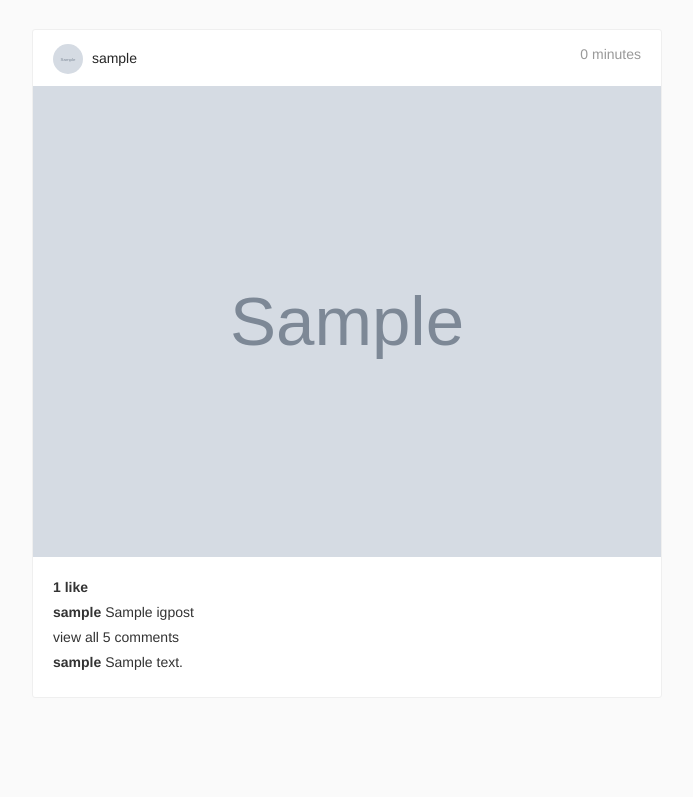
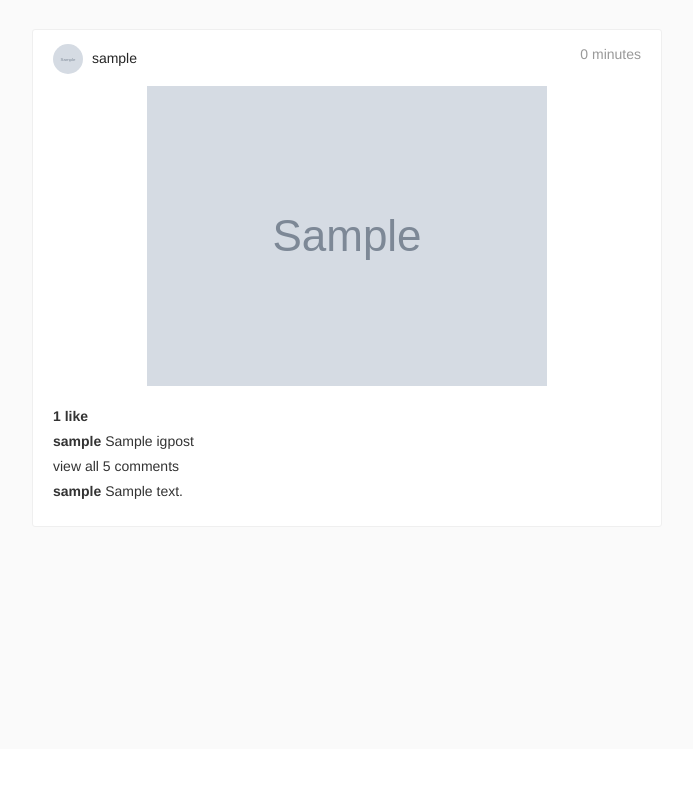
Before and after one commit to joseph9038/django_instagram, a Django app: page / in a window 1280 px wide. Shown: the part 51-848 px from the top of the page, without its empty margins (293-986 px from the left). After the commit the page ends 578 px from the top, so only its background shows below. Run offline with Django 3.2, Linux system fonts and the light colour scheme; tables that the repository leaves empty hold one stand-in row (values such as "Sample post"); grey boxes marked "Sample" are stand-in pictures; some libraries are stand-ins or nearby versions.

Commit message:
card fix and photo upload now tying together the correct models upon creation

```diff
--- a/feeds/templates/feeds/profile.html
+++ b/feeds/templates/feeds/profile.html
@@ -54,7 +54,7 @@
 
   <div class="profile__body">
     <div class="row">
-      {% for post in user.igpost_set.all %}
+      {% for post in user.igpost_set.all reversed %}
         <div class="col-xs-4">
           <div class="picture-square" style="background-image: url({{ post.image.url }})">
             <a href="">
--- a/feeds/views.py
+++ b/feeds/views.py
@@ -5,6 +5,7 @@
 from django.contrib.auth.decorators import login_required
 from django.shortcuts import render, redirect
 from django.http import HttpResponse
+from django.urls import reverse
 
 from imagekit.models import ProcessedImageField
 
@@ -77,15 +78,17 @@
 
 
 def post_picture(request):
-    print(request.POST)
     if request.method == 'POST':
         form = PostPictureForm(data=request.POST, files=request.FILES)
         if form.is_valid():
+            profile = UserProfile.objects.get(user=request.user)
             post = IGPost(user=request.user,
+                          profile=profile,
                           title=request.POST['title'],
                           image=request.FILES['image'],
-                          posted_on=datetime.datetime.now)
-            form.save()
+                          posted_on=datetime.datetime.now())
+            post.save()
+            return redirect(reverse('profile', kwargs={'username': request.user.username}))
     else:
         form = PostPictureForm()
 
--- a/static/css/partials/_cards.scss
+++ b/static/css/partials/_cards.scss
@@ -34,9 +34,10 @@
     }
   }
   &__main-image {
-    width: 100%;
     max-width: 100%;
+    max-height: 400px;
     height: auto;
+    margin: 0 auto;
     display: block;
   }
   &__panel-body {
--- a/static/css/style.css
+++ b/static/css/style.css
@@ -99,9 +99,10 @@
       float: right;
       color: #999; }
   .card__main-image {
-    width: 100%;
     max-width: 100%;
+    max-height: 400px;
     height: auto;
+    margin: 0 auto;
     display: block; }
   .card__panel-body {
     padding: 20px; }
```
Also changed, not shown: 1 other file.
